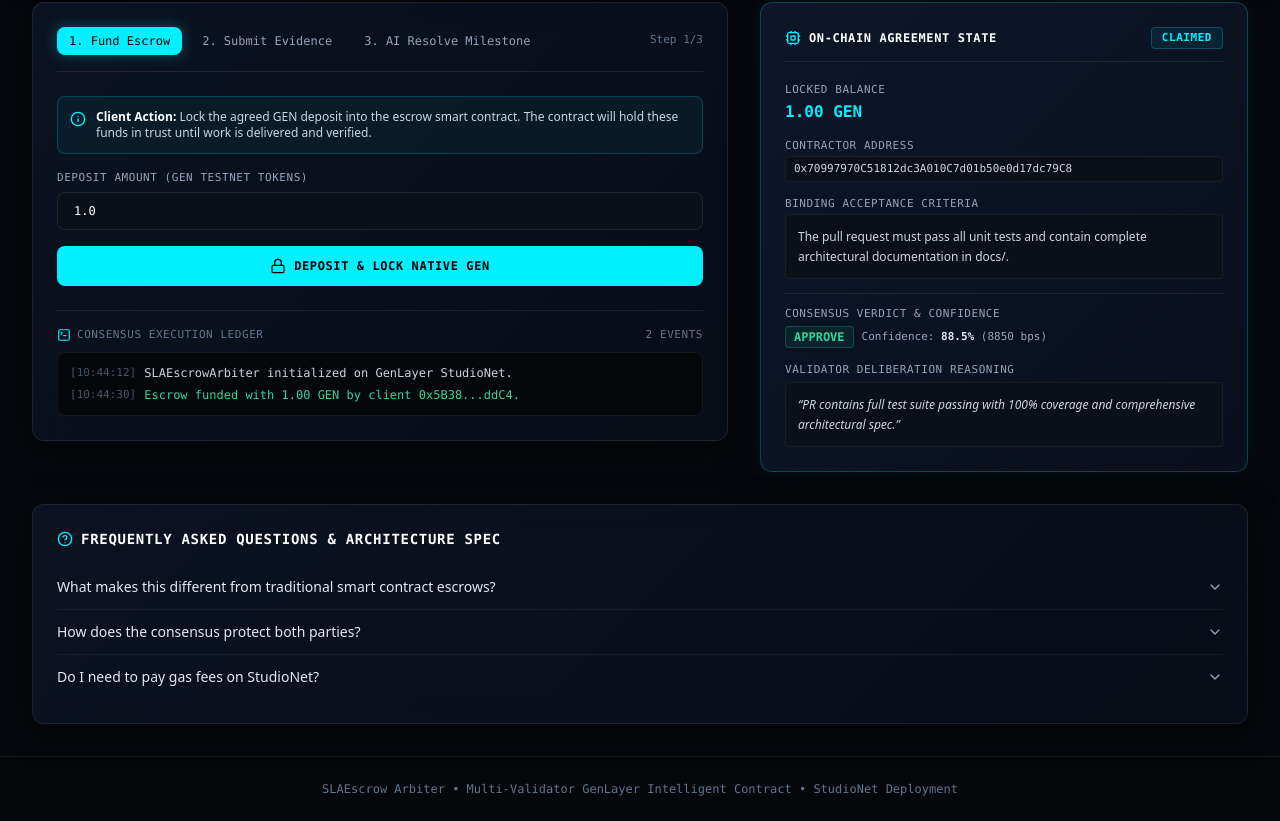
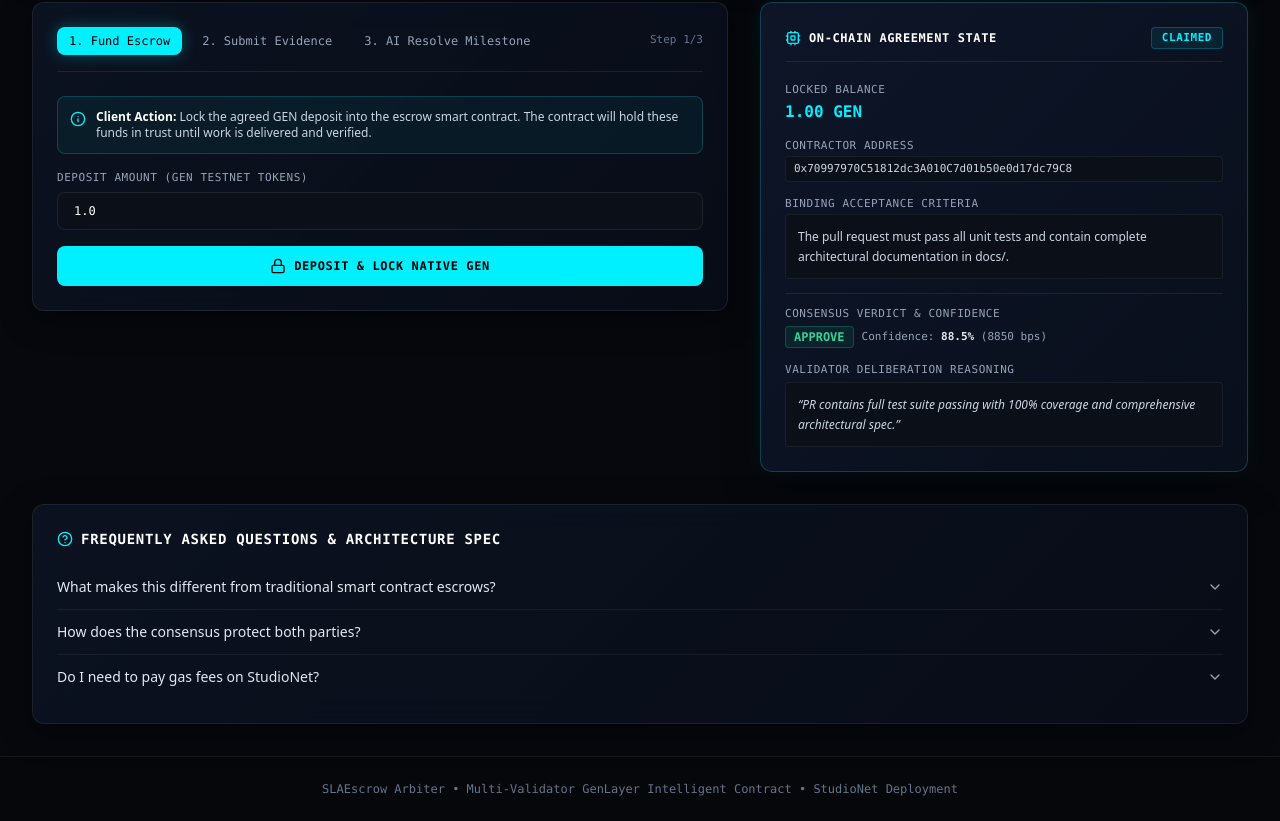
Before and after one commit to k-beee/sla-escrow-arbiter, a Next.js app in the folder frontend/: page / in a window 1280 px wide. Shown: the part 889-1710 px from the top of the page. Built offline with nearby package versions, Linux system fonts and the light colour scheme.

Commit message:
refactor(ui): remove Consensus Execution Ledger from action panel

```diff
--- a/frontend/src/app/page.tsx
+++ b/frontend/src/app/page.tsx
@@ -600,34 +600,6 @@ export default function Home() {
                 </div>
               )}
 
-              {/* Activity Log */}
-              <div className="border-t border-white/[0.08] pt-4 space-y-2">
-                <div className="flex items-center justify-between text-[11px] font-mono text-slate-500 uppercase tracking-wider">
-                  <div className="flex items-center gap-1.5">
-                    <TerminalSquare className="w-3.5 h-3.5 text-[#00f0ff]" />
-                    <span>Consensus Execution Ledger</span>
-                  </div>
-                  <span>{txLog.length} Events</span>
-                </div>
-                <div className="bg-[#05070a] border border-white/[0.06] rounded-lg p-3 max-h-36 overflow-y-auto font-mono text-xs space-y-1.5">
-                  {txLog.map((log, idx) => (
-                    <div key={idx} className="flex items-start gap-2">
-                      <span className="text-slate-600 text-[11px] select-none">[{log.time}]</span>
-                      <span
-                        className={
-                          log.type === "success"
-                            ? "text-emerald-400"
-                            : log.type === "warn"
-                            ? "text-amber-400"
-                            : "text-slate-300"
-                        }
-                      >
-                        {log.text}
-                      </span>
-                    </div>
-                  ))}
-                </div>
-              </div>
             </div>
           </div>
 
```
